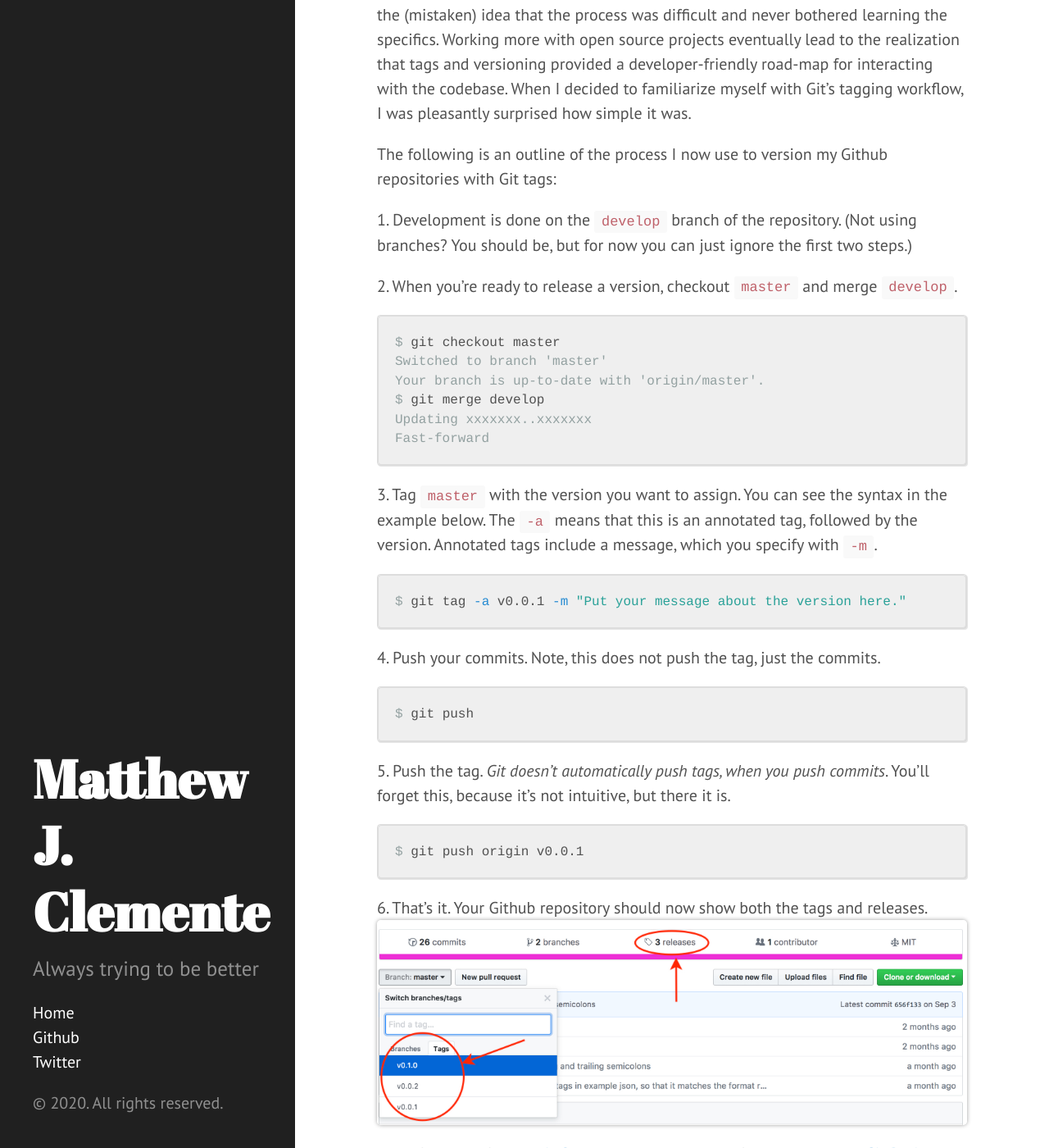
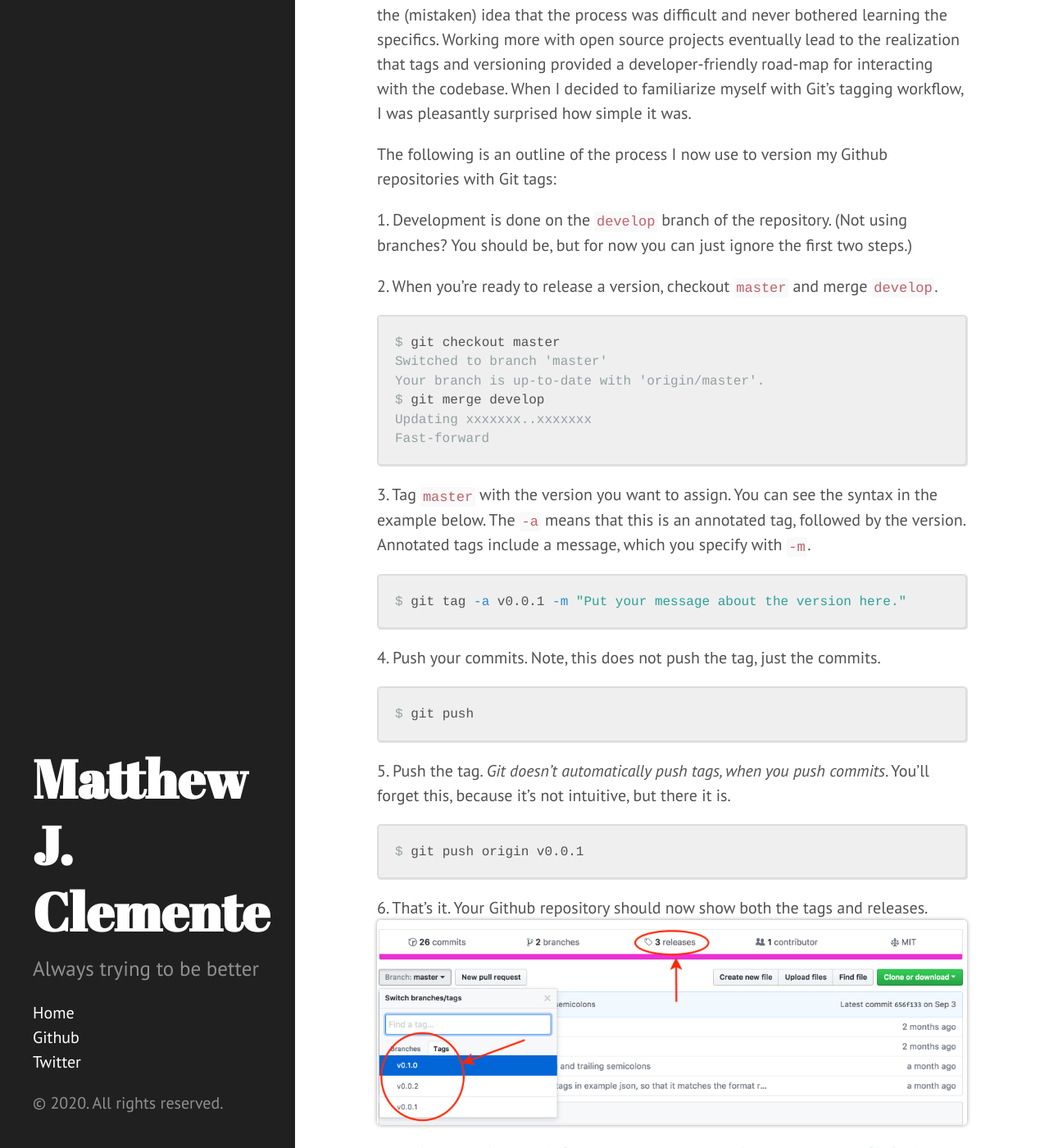
Before and after one commit to mjclemente/mjclemente.github.io, a Jekyll site: the page built from _posts/2017-10-13-versioning-with-git-tags.markdown, in a window 1280 px wide and 1400 px high, scrolled down 207 px. Shown: the whole window at 82% size. Built offline with Jekyll 4.4.1, drawn with Linux system fonts in a browser that asks for light colours; comment, search, counter and statistics services are not loaded.

Commit message:
Adjust code formatting

```diff
--- a/public/css/custom.css
+++ b/public/css/custom.css
@@ -1,4 +1,6 @@
-.post img { box-shadow:#9E9E9E 0px 0px 5px 0px }
+.post img {
+	box-shadow: #9e9e9e 0px 0px 5px 0px;
+}
 
 /* Lists */
 #markdown-toc ul {
@@ -22,11 +24,16 @@
 	height: 100%;
 }
 
-button, input {
+button,
+input {
 	overflow: visible;
 }
 
-button, input, optgroup, select, textarea {
+button,
+input,
+optgroup,
+select,
+textarea {
 	font-family: inherit;
 	font-size: 100%;
 	margin: 0;
@@ -40,3 +47,10 @@
 	float: right;
 	clear: both;
 }
+code {
+	padding: .15em .15em;
+	font-size: 85%;
+	color: #bf616a;
+	background-color: #f9f9f9;
+	border-radius: 3px;
+}
```
Lines whose indentation alone changed are shown as unchanged.
